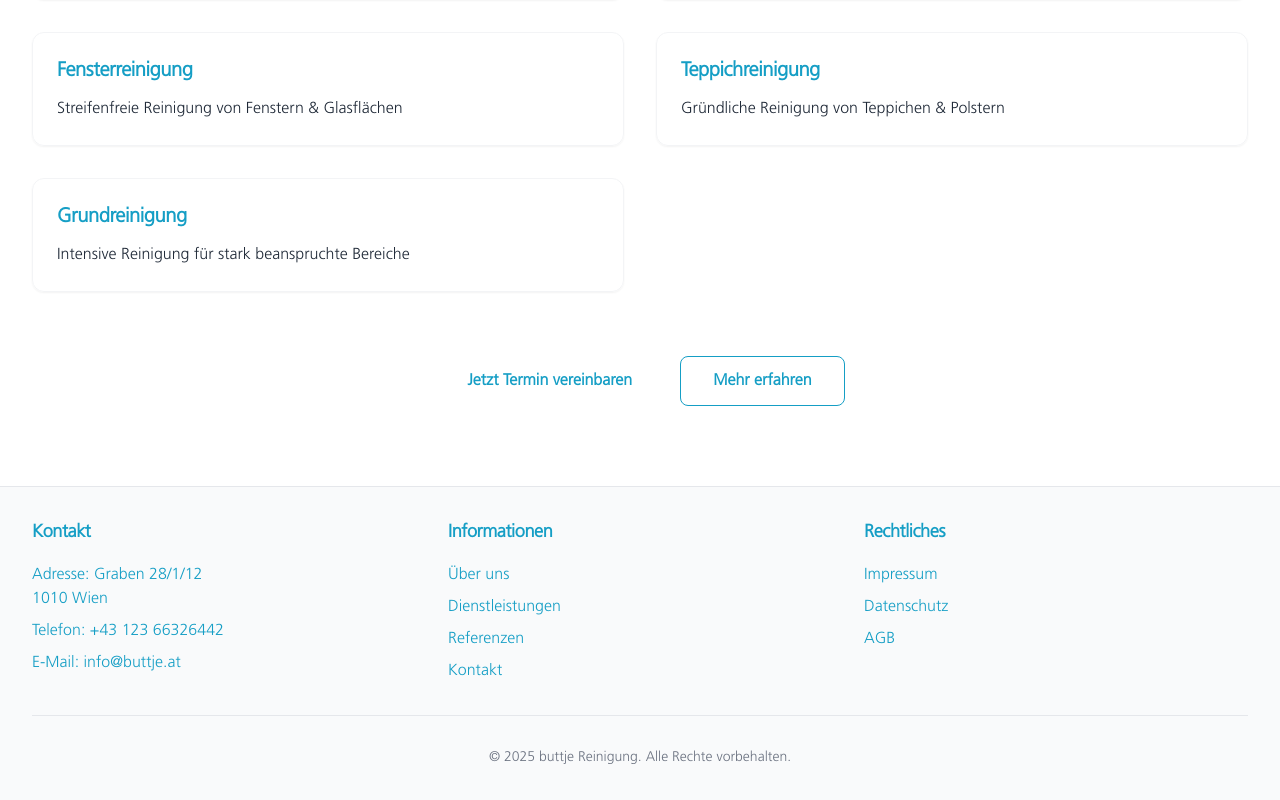
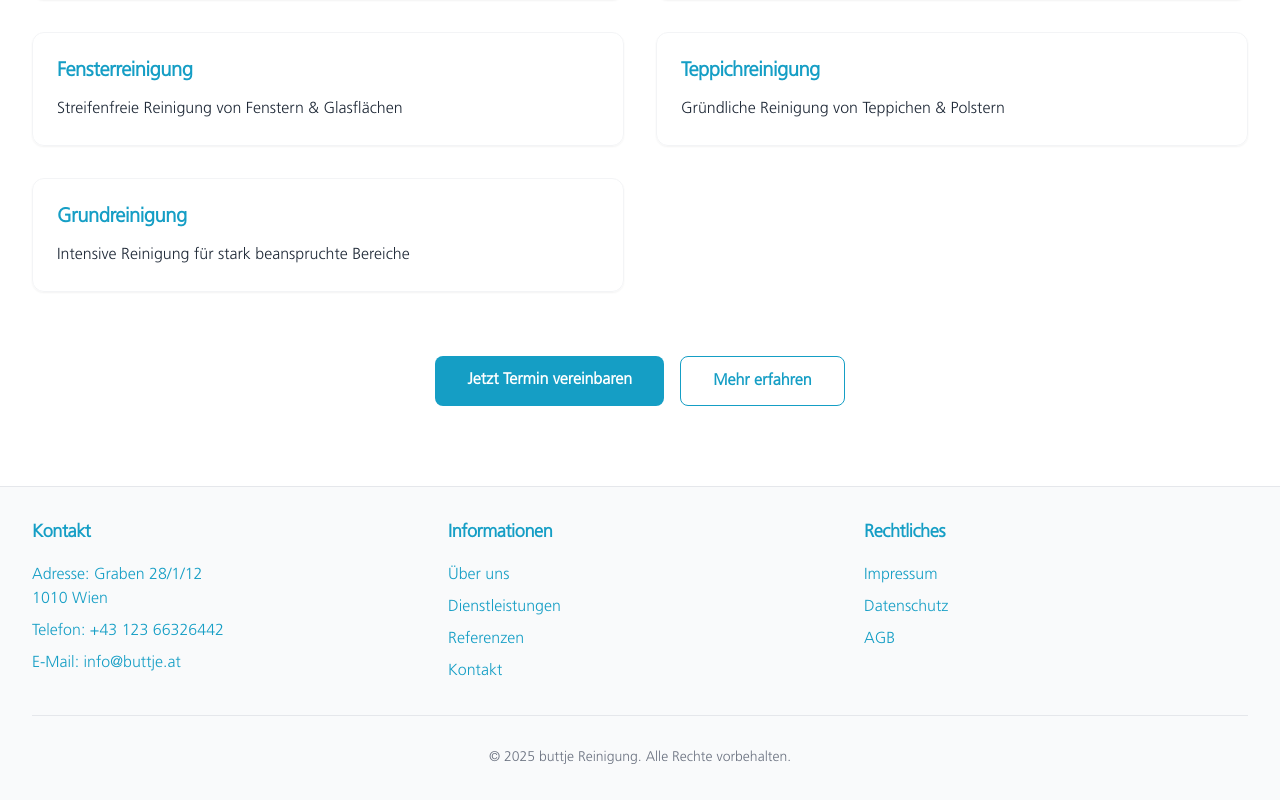
Before and after one commit to buttje-web/buttje-website, a Next.js app: page /dienstleistungen/gewerbliche-reinigung in a window 1280 px wide. Shown: the part 1010-1810 px from the top of the page. Built offline with nearby package versions, Linux system fonts and the light colour scheme.

Commit message:
button fix

```diff
--- a/app/dienstleistungen/gewerbliche-reinigung/page.tsx
+++ b/app/dienstleistungen/gewerbliche-reinigung/page.tsx
@@ -108,7 +108,7 @@ export default function GewerblicheReinigung() {
             <div className="flex flex-col sm:flex-row gap-4 justify-center">
               <a
                 href="tel:+4312366326442"
-                className="inline-block bg-white text-[var(--primary)] font-semibold py-3 px-8 rounded-lg hover:bg-gray-100 transition-colors flex items-center justify-center gap-2"
+                className="btn-primary"
               >
                 Jetzt Termin vereinbaren
               </a>
--- a/app/dienstleistungen/handwerkliche-zusatzservices/page.tsx
+++ b/app/dienstleistungen/handwerkliche-zusatzservices/page.tsx
@@ -108,7 +108,7 @@ export default function HandwerklicheZusatzservices() {
             <div className="flex flex-col sm:flex-row gap-4 justify-center">
               <a
                 href="tel:+4312366326442"
-                className="inline-block bg-white text-[var(--primary)] font-semibold py-3 px-8 rounded-lg hover:bg-gray-100 transition-colors flex items-center justify-center gap-2"
+                className="btn-primary"
               >
                 Jetzt anfragen
               </a>
```
